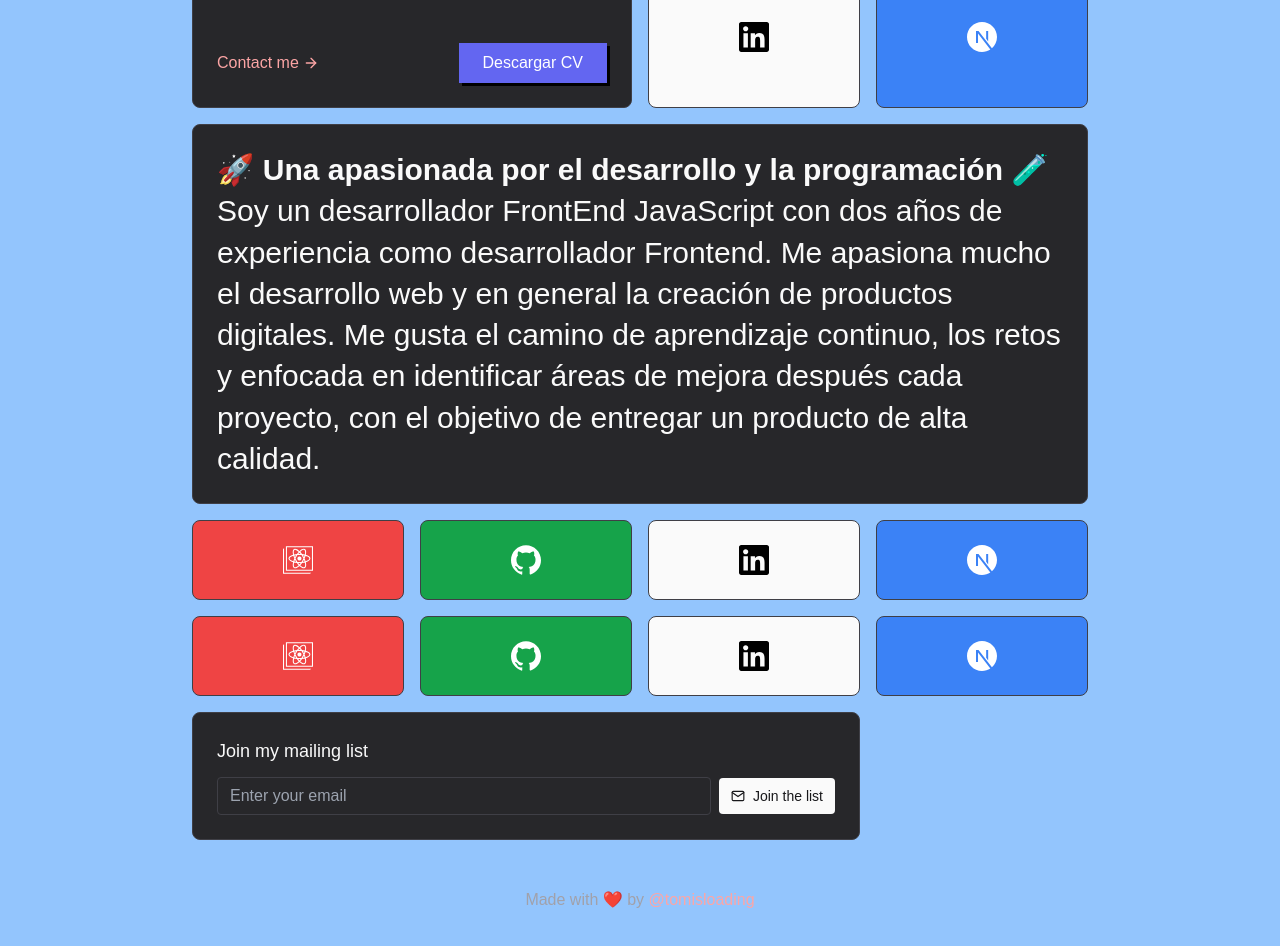
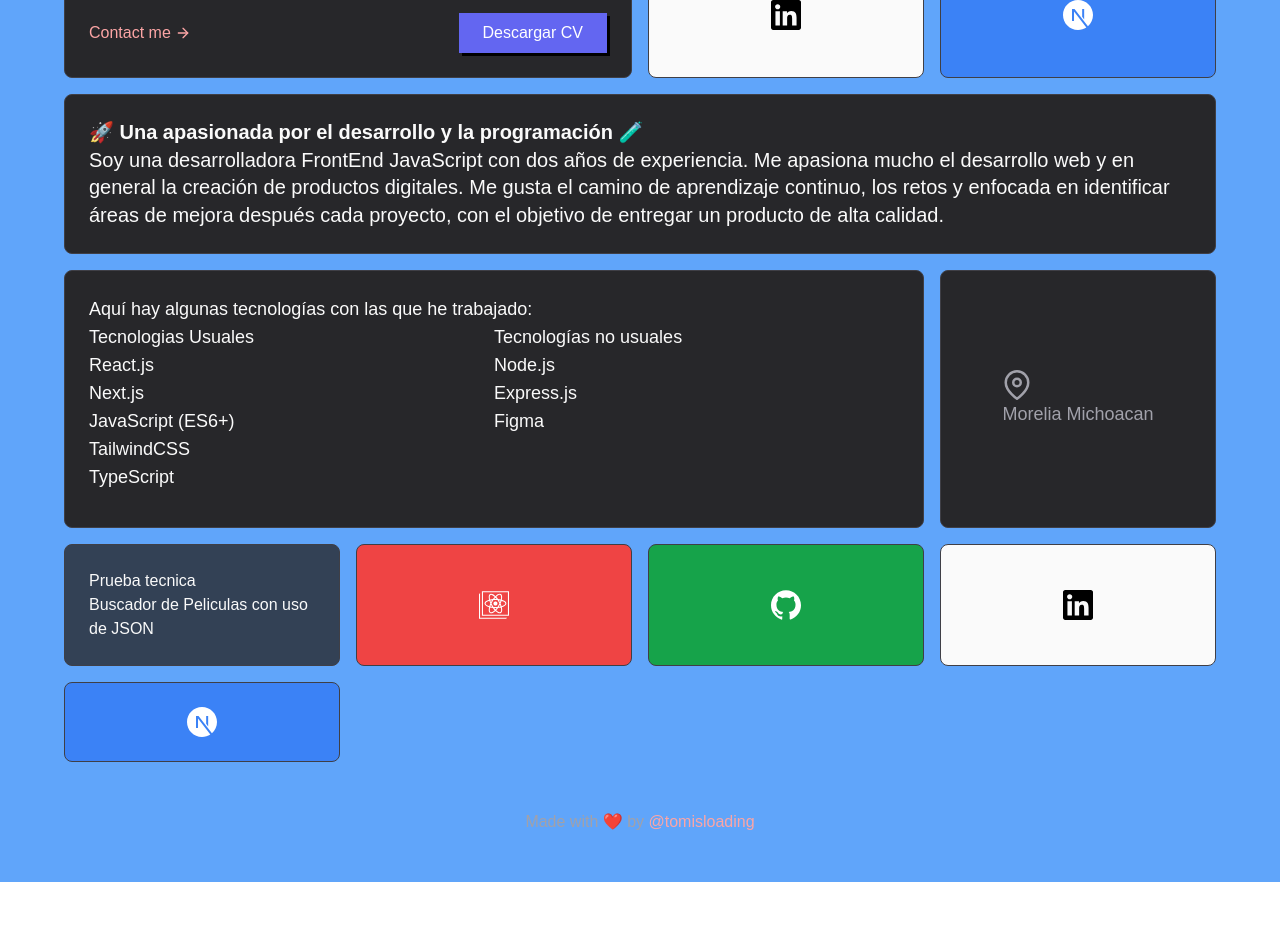
Before and after one commit to Abby25CE/portafolio, a Next.js app: page / in a window 1280 px wide. Shown: the part 1040-1986 px from the top of the page. After the commit the page ends 1922 px from the top, so only its background shows below. Built offline with nearby package versions, Linux system fonts and the light colour scheme.

Commit message:
Update index.tsx

```diff
--- a/src/Me/index.tsx
+++ b/src/Me/index.tsx
@@ -12,21 +12,22 @@ import {
 
 export const RevealBento = () => {
   return (
-    <div className="min-h-screen bg-blue-300 px-4 py-12 text-zinc-50">
+    <div className="min-h-screen px-4 py-12 text-zinc-50">
       <motion.div
         initial="initial"
         animate="animate"
         transition={{
           staggerChildren: 0.05,
         }}
-        className="mx-auto grid max-w-4xl grid-flow-dense grid-cols-12 gap-4"
+        className="mx-auto grid max-w-6xl grid-flow-dense grid-cols-12 gap-4"
       >
         <HeaderBlock />
         <SocialsBlock />
         <AboutBlock />
+        <EmailListBlock />
+        <LocationBlock />
+        <WorkBlock />
         <SocialsBlock />
-        <SocialsBlock />
-        <EmailListBlock />
       </motion.div>
       <Footer />
     </div>
@@ -177,74 +178,64 @@ const WorkBlock = () => (
       rotate: "2.5deg",
       scale: 1.1,
     }}
-    className="col-span-6 bg-blue-500 md:col-span-3"
-  ></Block>
+    className="col-span-6 bg-slate-700 md:col-span-3"
+  >
+    <h1>Prueba tecnica</h1>
+    <p>Buscador de Peliculas con uso de JSON </p>
+  </Block>
 );
 
 const AboutBlock = () => (
-  <Block className="col-span-12 text-3xl leading-snug">
+  <Block className="col-span-12 text-xl leading-snug">
+    <strong>🚀 Una apasionada por el desarrollo y la programación 🧪</strong>
     <p>
-      <strong>🚀 Una apasionada por el desarrollo y la programación 🧪</strong>
-      Soy un desarrollador FrontEnd JavaScript con dos años de experiencia como
-      desarrollador Frontend. Me apasiona mucho el desarrollo web y en general
-      la creación de productos digitales. Me gusta el camino de aprendizaje
-      continuo, los retos y enfocada en identificar áreas de mejora después cada
-      proyecto, con el objetivo de entregar un producto de alta calidad.
+      Soy una desarrolladora FrontEnd JavaScript con dos años de experiencia. Me
+      apasiona mucho el desarrollo web y en general la creación de productos
+      digitales. Me gusta el camino de aprendizaje continuo, los retos y
+      enfocada en identificar áreas de mejora después cada proyecto, con el
+      objetivo de entregar un producto de alta calidad.
     </p>
   </Block>
 );
 
 const LocationBlock = () => (
-  <Block className="col-span-12 flex flex-col items-center gap-4 md:col-span-3">
-    <FiMapPin className="text-3xl" />
-    <p className="text-center text-lg text-zinc-400">Cyberspace</p>
+  <Block className="col-span-12 flex flex-col justify-center items-center gap-4 md:col-span-3">
+    <a
+      className="text-center text-lg text-zinc-400"
+      href="https://maps.app.goo.gl/h3c4yKZg217Vzhf38"
+      target="_blank"
+      rel="noopener noreferrer"
+    >
+      <FiMapPin className="text-center text-3xl" />
+      Morelia Michoacan
+    </a>
   </Block>
 );
 
 const EmailListBlock = () => (
   <Block className="col-span-12 md:col-span-9">
-    <p className="mb-3 text-lg">Join my mailing list</p>
-    <form
-      onSubmit={(e) => e.preventDefault()}
-      className="flex items-center gap-2"
-    >
-      <input
-        type="email"
-        placeholder="Enter your email"
-        className="w-full rounded border border-zinc-700 bg-zinc-800 px-3 py-1.5 transition-colors focus:border-red-300 focus:outline-0"
-      />
-      <button
-        type="submit"
-        className="flex items-center gap-2 whitespace-nowrap rounded bg-zinc-50 px-3 py-2 text-sm font-medium text-zinc-900 transition-colors hover:bg-zinc-300"
-      >
-        <FiMail /> Join the list
-      </button>
-    </form>
+    <p className="mb-3 text-lg">
+      Aquí hay algunas tecnologías con las que he trabajado:
+      <br />
+      <div className="grid grid-cols-2">
+        <p>
+          Tecnologias Usuales <br />
+          React.js <br />
+          Next.js <br />
+          JavaScript (ES6+) <br />
+          TailwindCSS <br />
+          TypeScript
+        </p>
+        <p>
+          Tecnologías no usuales <br />
+          Node.js <br />
+          Express.js <br />
+          Figma <br />
+        </p>
+      </div>
+    </p>
   </Block>
 );
-
-const Logo = () => {
-  // Temp logo from https://logoipsum.com/
-  return (
-    <svg
-      width="40"
-      height="auto"
-      viewBox="0 0 50 39"
-      fill="none"
-      xmlns="http://www.w3.org/2000/svg"
-      className="mx-auto mb-12 fill-zinc-50"
-    >
-      <path
-        d="M16.4992 2H37.5808L22.0816 24.9729H1L16.4992 2Z"
-        stopColor="#000000"
-      ></path>
-      <path
-        d="M17.4224 27.102L11.4192 36H33.5008L49 13.0271H32.7024L23.2064 27.102H17.4224Z"
-        stopColor="#000000"
-      ></path>
-    </svg>
-  );
-};
 
 const Footer = () => {
   return (
```
